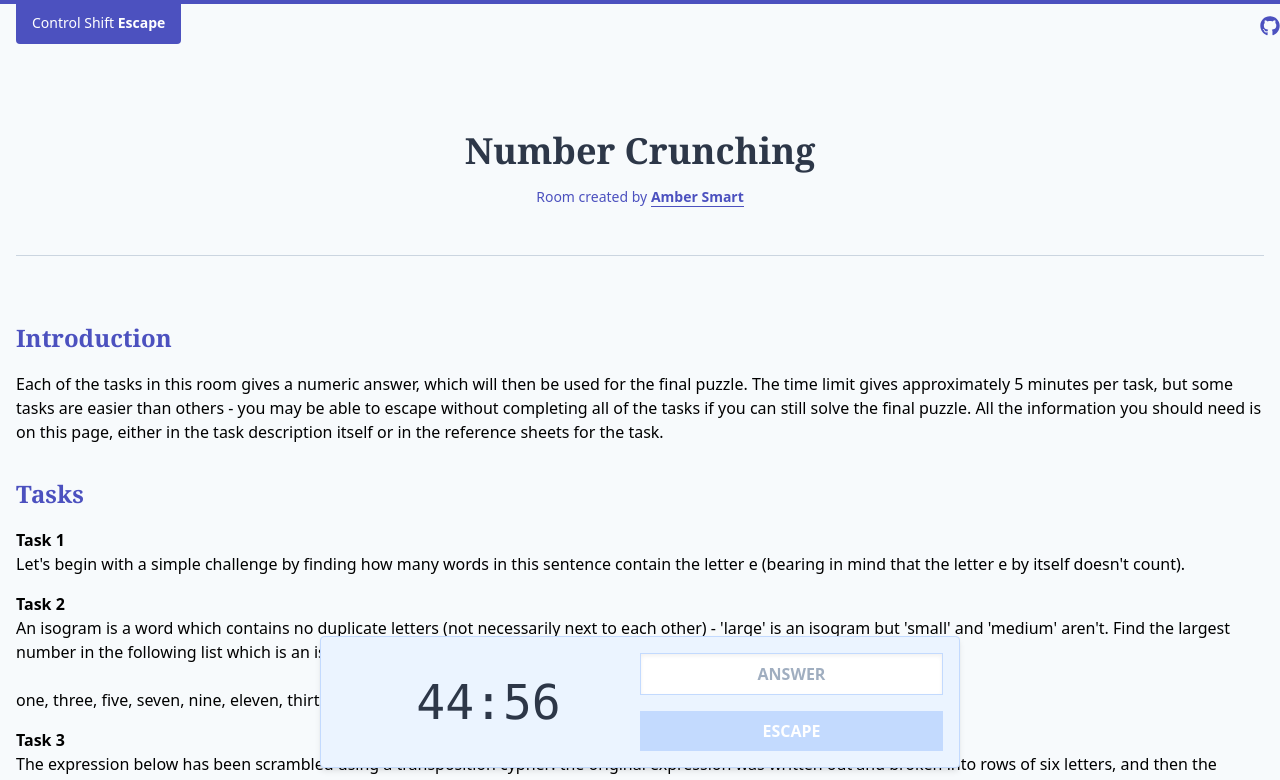
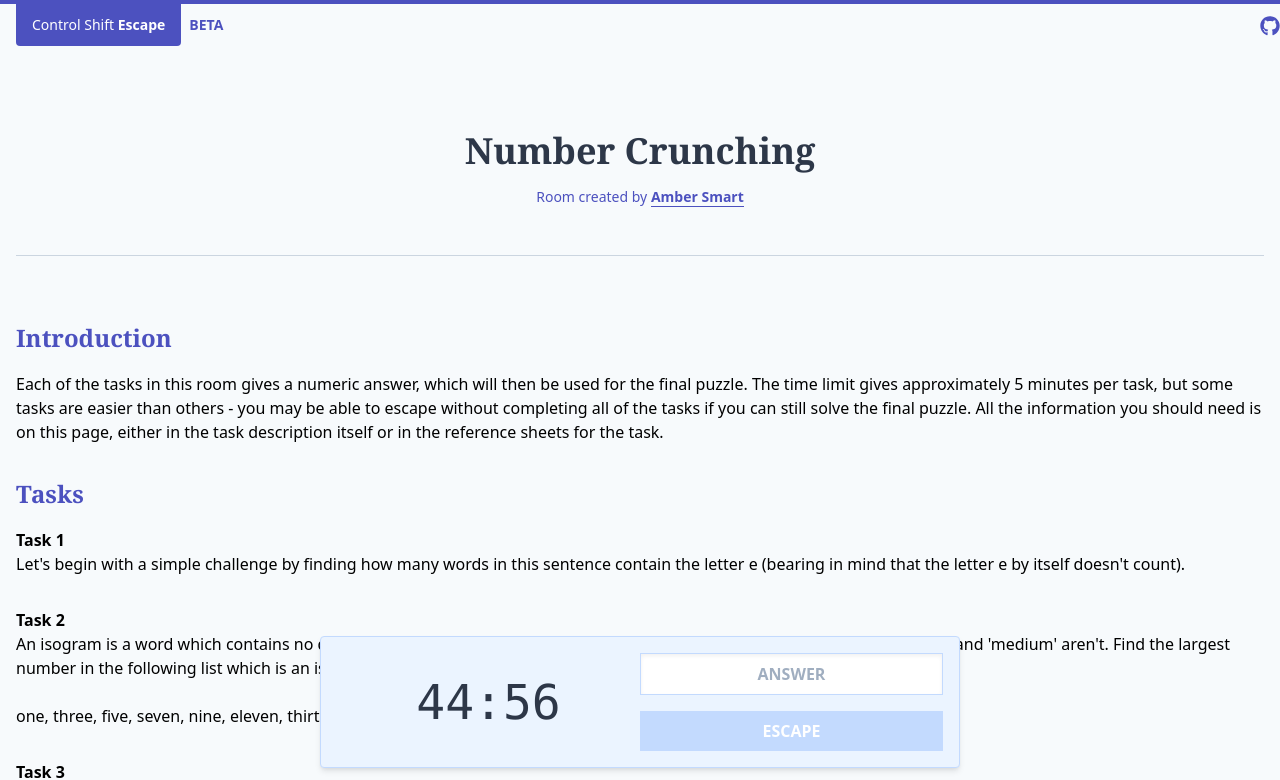
Before and after one commit to asmartdev/control-shift-escape, a React (Create React App) app: page /rooms/crunch in a window 1280 px wide. Shown: the top 780 px of the page. Built offline with nearby package versions, Linux system fonts and the light colour scheme; a web font is replaced by a local one.

Commit message:
Add Beta label so I can't be blamed if it breaks

```diff
--- a/src/pages/LandingPage/LandingPage.js
+++ b/src/pages/LandingPage/LandingPage.js
@@ -31,7 +31,7 @@ class LandingPage extends Component {
           <br />
           Shift
           <br />
-          <span className="text-indigo-700 font-bold">Escape</span>
+          <span className="text-indigo-700 font-semibold">Escape</span>
         </h1>
         <div className="mt-32 border-t border-gray-400 ">
           <h3 className="text-2xl font-semibold text-indigo-700 font-serif mt-16 mb-4">
--- a/src/pages/PageWrapper/PageWrapper.js
+++ b/src/pages/PageWrapper/PageWrapper.js
@@ -7,10 +7,15 @@ const PageWrapper = (props) => {
     <div className="bg-gray-100 min-h-screen border-t-4 border-indigo-700">
       <div className="container mx-auto">
         <div className="h-10 flex justify-between pt-3">
-          <span className="text-sm bg-indigo-700 text-white px-4 py-2 rounded-b ml-4 -mt-3">
-            <Link to={`/`}>
-              Control Shift <span className="font-semibold">Escape</span>
-            </Link>
+          <span className="ml-4 -mt-1">
+            <span className="text-sm bg-indigo-700 text-white px-4 py-3 rounded-b">
+              <Link to={`/`}>
+                Control Shift <span className="font-semibold">Escape</span>
+              </Link>
+            </span>
+            <span className="text-indigo-700 ml-2 uppercase text-sm font-semibold">
+              Beta
+            </span>
           </span>
           <span>
             <a href="https://github.com/asmartdev/control-shift-escape">
--- a/src/pages/RoomPage/RoomPage.js
+++ b/src/pages/RoomPage/RoomPage.js
@@ -93,7 +93,7 @@ class RoomPage extends Component {
           <React.Fragment>
             <div className="container mx-auto py-20 px-4">
               <div className="text-center">
-                <h1 className="text-4xl font-bold text-gray-800 font-serif">
+                <h1 className="text-4xl font-semibold text-gray-800 font-serif">
                   {this.state.room.title}
                 </h1>
                 <p className="text-indigo-700 text-sm mt-2 border-b border-gray-400 pb-12">
@@ -110,12 +110,12 @@ class RoomPage extends Component {
               {this.state.escaped ? (
                 <React.Fragment>
                   <div className="container mx-auto py-16 lg:py-32 px-4">
-                    <h1 className="text-6xl font-bold text-indigo-700 text-center">
+                    <h1 className="text-6xl font-semibold text-indigo-700 text-center">
                       You escaped!
                     </h1>
                     <div className="mt-16">
                       <div>
-                        <p className="mb-2 font-bold text-center">
+                        <p className="mb-2 font-semibold text-center">
                           Time remaining
                         </p>
                         <p className="mb-4 text-center">
@@ -138,7 +138,7 @@ class RoomPage extends Component {
                       Tasks
                     </h2>
                     {this.state.room.tasks.map((task, i) => (
-                      <div className="whitespace-pre-wrap mb-4" key={i}>
+                      <div className="whitespace-pre-wrap mb-8" key={i}>
                         <p className="font-semibold">Task {i + 1}</p>
                         <div className="h-full">
                           {task.reference && (
```
